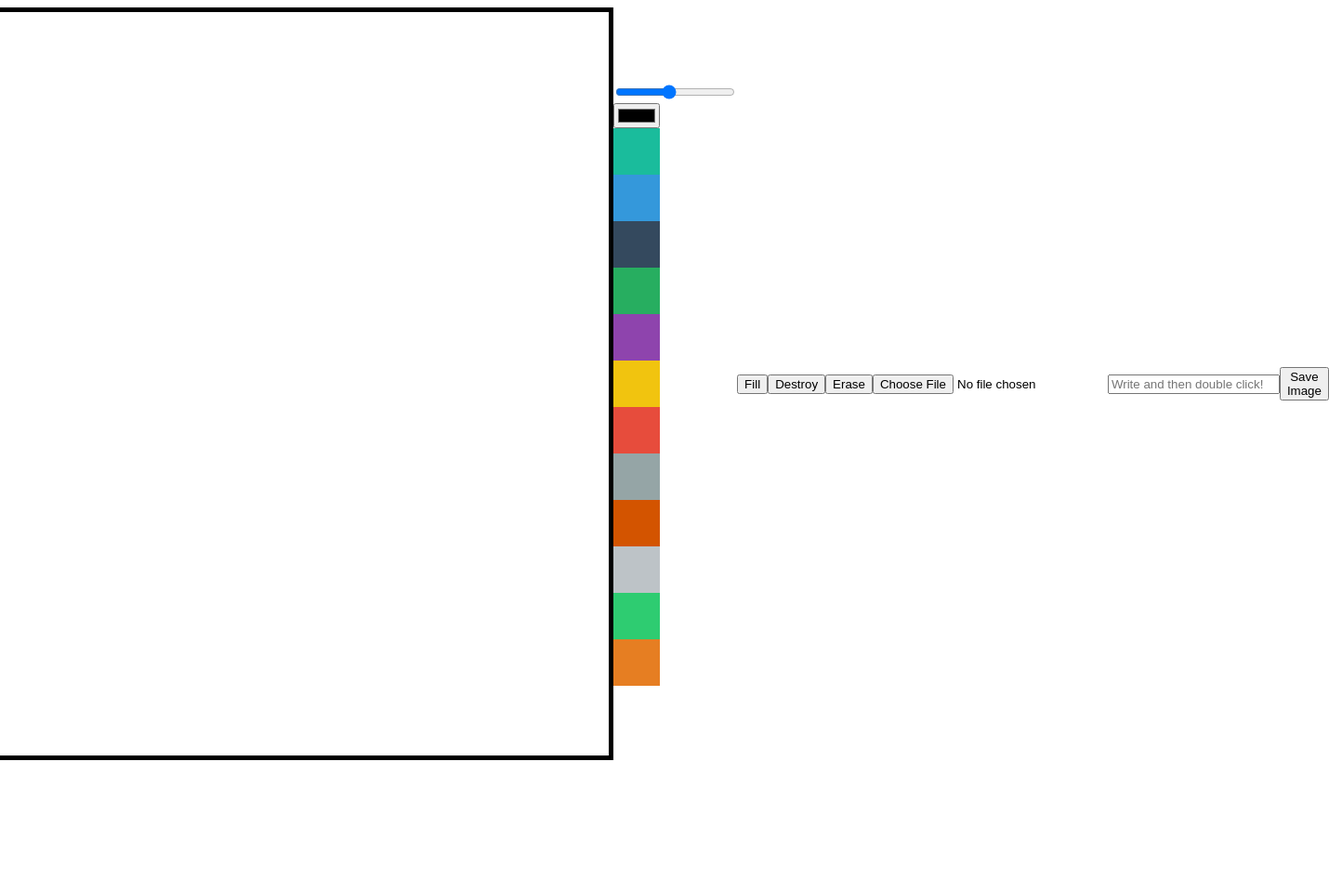
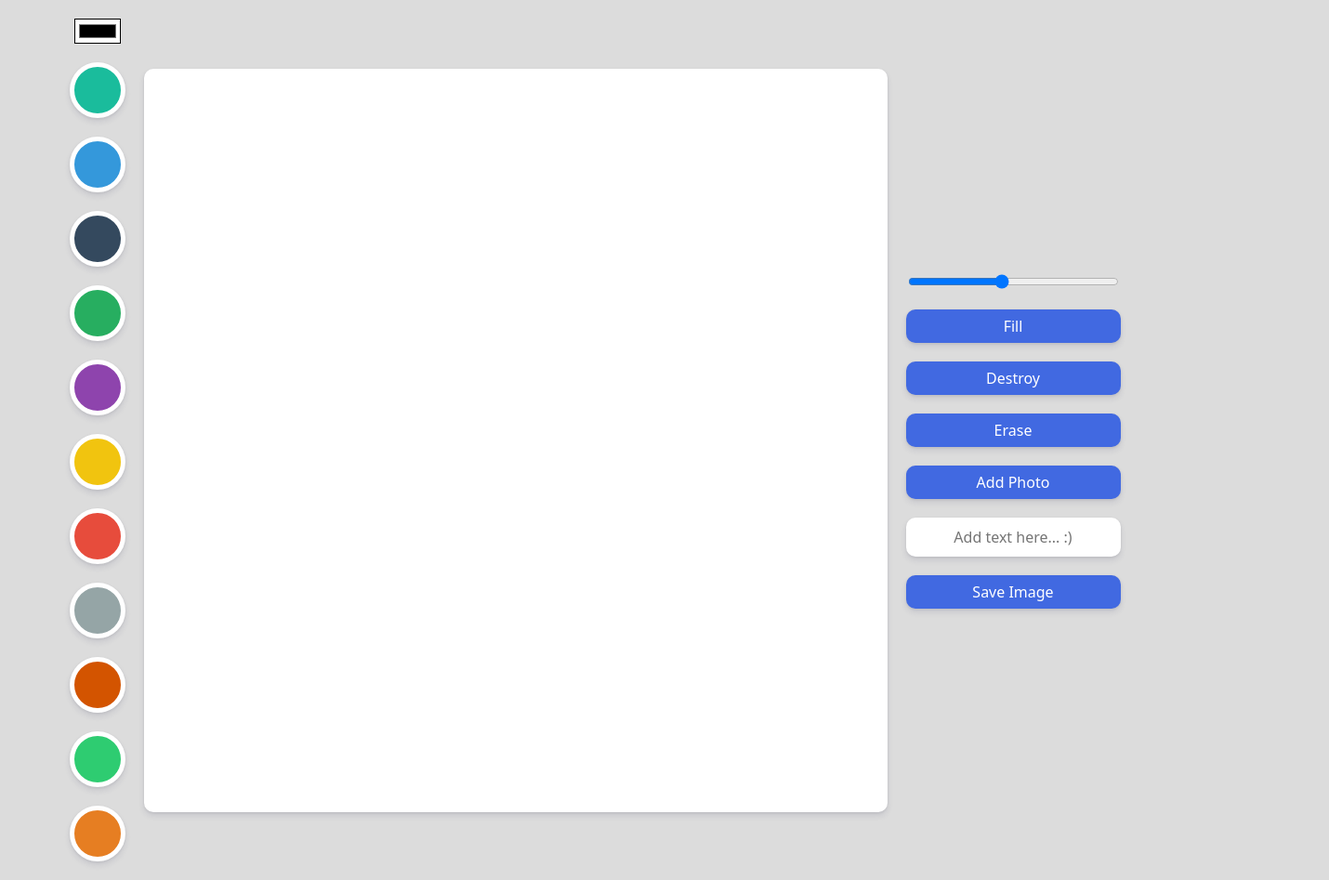
Before and after one commit to roa9618/Canvas-Meme-Maker, a plain HTML site: page index.html in a window 1280 px wide. Shown: the whole page at 93% size, 1430 px wide, since content can reach past the window. Before the commit the page ends 826 px from the top, so only its background shows below. Drawn offline with Linux system fonts and the light colour scheme.

Commit message:
Update: design with css

```diff
--- a/index.html
+++ b/index.html
@@ -10,9 +10,7 @@
 </head>
 
 <body>
-  <canvas></canvas>
-  <div>
-    <input id="line-width" type="range" min="1" max="10" value="5" step="0.2" />
+  <div class="color-options">
     <input id="color" type="color" />
     <div class="color-option" style="background-color: #1abc9c;" data-color = "#1abc9c"></div>
     <div class="color-option" style="background-color: #3498db;" data-color = "#3498db"></div>
@@ -23,16 +21,22 @@
     <div class="color-option" style="background-color: #e74c3c;" data-color = "#e74c3c"></div>
     <div class="color-option" style="background-color: #95a5a6;" data-color = "#95a5a6"></div>
     <div class="color-option" style="background-color: #d35400;" data-color = "#d35400"></div>
-    <div class="color-option" style="background-color: #bdc3c7;" data-color = "#bdc3c7"></div>
     <div class="color-option" style="background-color: #2ecc71;" data-color = "#2ecc71"></div>
     <div class="color-option" style="background-color: #e67e22;" data-color = "#e67e22"></div>
   </div>
-  <button id="mode-btn">Fill</button>
-  <button id="destroy-btn">Destroy</button>
-  <button id="eraser-btn">Erase</button>
-  <input type="file" accept="image/*" id="file" />
-  <input type="text" placeholder="Write and then double click!" id="text" />
-  <button id="save">Save Image</button>
+  <canvas></canvas>
+  <div class="btns">
+    <input id="line-width" type="range" min="1" max="10" value="5" step="0.2" />
+    <button id="mode-btn">Fill</button>
+    <button id="destroy-btn">Destroy</button>
+    <button id="eraser-btn">Erase</button>
+    <label for="file">
+      Add Photo
+      <input type="file" accept="image/*" id="file" />
+    </label>
+    <input type="text" placeholder="Add text here... :)" id="text" />
+    <button id="save">Save Image</button>
+  </div>
   <script src="app.js"></script>
 </body>
 
--- a/reset.css
+++ b/reset.css
@@ -0,0 +1,43 @@
+html, body, div, span, applet, object, iframe,
+h1, h2, h3, h4, h5, h6, p, blockquote, pre,
+a, abbr, acronym, address, big, cite, code,
+del, dfn, em, img, ins, kbd, q, s, samp,
+small, strike, strong, sub, sup, tt, var,
+b, u, i, center,
+dl, dt, dd, ol, ul, li,
+fieldset, form, label, legend,
+table, caption, tbody, tfoot, thead, tr, th, td,
+article, aside, canvas, details, embed,
+figure, figcaption, footer, header, hgroup,
+menu, nav, output, ruby, section, summary,
+time, mark, audio, video {
+	margin: 0;
+	padding: 0;
+	border: 0;
+	font-size: 100%;
+	font: inherit;
+	vertical-align: baseline;
+}
+/* HTML5 display-role reset for older browsers */
+article, aside, details, figcaption, figure,
+footer, header, hgroup, menu, nav, section {
+	display: block;
+}
+body {
+	line-height: 1;
+}
+ol, ul {
+	list-style: none;
+}
+blockquote, q {
+	quotes: none;
+}
+blockquote:before, blockquote:after,
+q:before, q:after {
+	content: '';
+	content: none;
+}
+table {
+	border-collapse: collapse;
+	border-spacing: 0;
+}
--- a/style.css
+++ b/style.css
@@ -1,7 +1,21 @@
+@import "reset.css";
+
+body {
+  display: flex;
+  gap: 20px;
+  justify-content: space-between;
+  align-items: flex-start;
+  background-color: gainsboro;
+  padding: 20px;
+  font-family: system-ui, -apple-system, BlinkMacSystemFont, 'Segoe UI', Roboto, Oxygen, Ubuntu, Cantarell, 'Open Sans', 'Helvetica Neue', sans-serif;
+}
+
 canvas {
   width: 800px;
   height: 800px;
-  border: 5px solid black;
+  background-color: white;
+  border-radius: 10px;
+  box-shadow: 0 4px 6px rgba(50, 50, 93, 0.11), 0 1px 3px rgba(0, 0, 0, 0.08);
 }
 
 body {
@@ -10,8 +24,64 @@ body {
   align-items: center;
 }
 
+.btns {
+  display: flex;
+  flex-direction: column;
+  gap: 20px;
+}
+
+.color-options {
+  display: flex;
+  flex-direction: column;
+  gap: 20px;
+  align-items: center;
+}
+
 .color-option {
   width: 50px;
   height: 50px;
+  border-radius: 50%;
   cursor: pointer;
+  border: 5px solid white;
+  transition: transform ease-in-out .1s;
+  box-shadow: 0 4px 6px rgba(50, 50, 93, 0.11), 0 1px 3px rgba(0, 0, 0, 0.08);
 }
+
+.color-option:hover {
+  transform: scale(1.3);
+}
+
+input#color {
+  background-color: white;
+}
+
+button, label {
+  all: unset;
+  padding: 10px 0px;
+  text-align: center;
+  background-color: royalblue;
+  color: white;
+  font-weight: 500;
+  cursor: pointer;
+  border-radius: 10px;
+  transition: opacity linear .1s;
+  box-shadow: 0 4px 6px rgba(50, 50, 93, 0.11), 0 1px 3px rgba(0, 0, 0, 0.08);
+}
+
+button:hover {
+  opacity: 0.85;
+}
+
+input#file {
+  display: none;
+}
+
+input#text {
+  all: unset;
+  padding: 10px 0px;
+  border-radius: 10px;
+  font-weight: 500;
+  text-align: center;
+  background-color: white;
+  box-shadow: 0 4px 6px rgba(50, 50, 93, 0.11), 0 1px 3px rgba(0, 0, 0, 0.08);
+}
```
